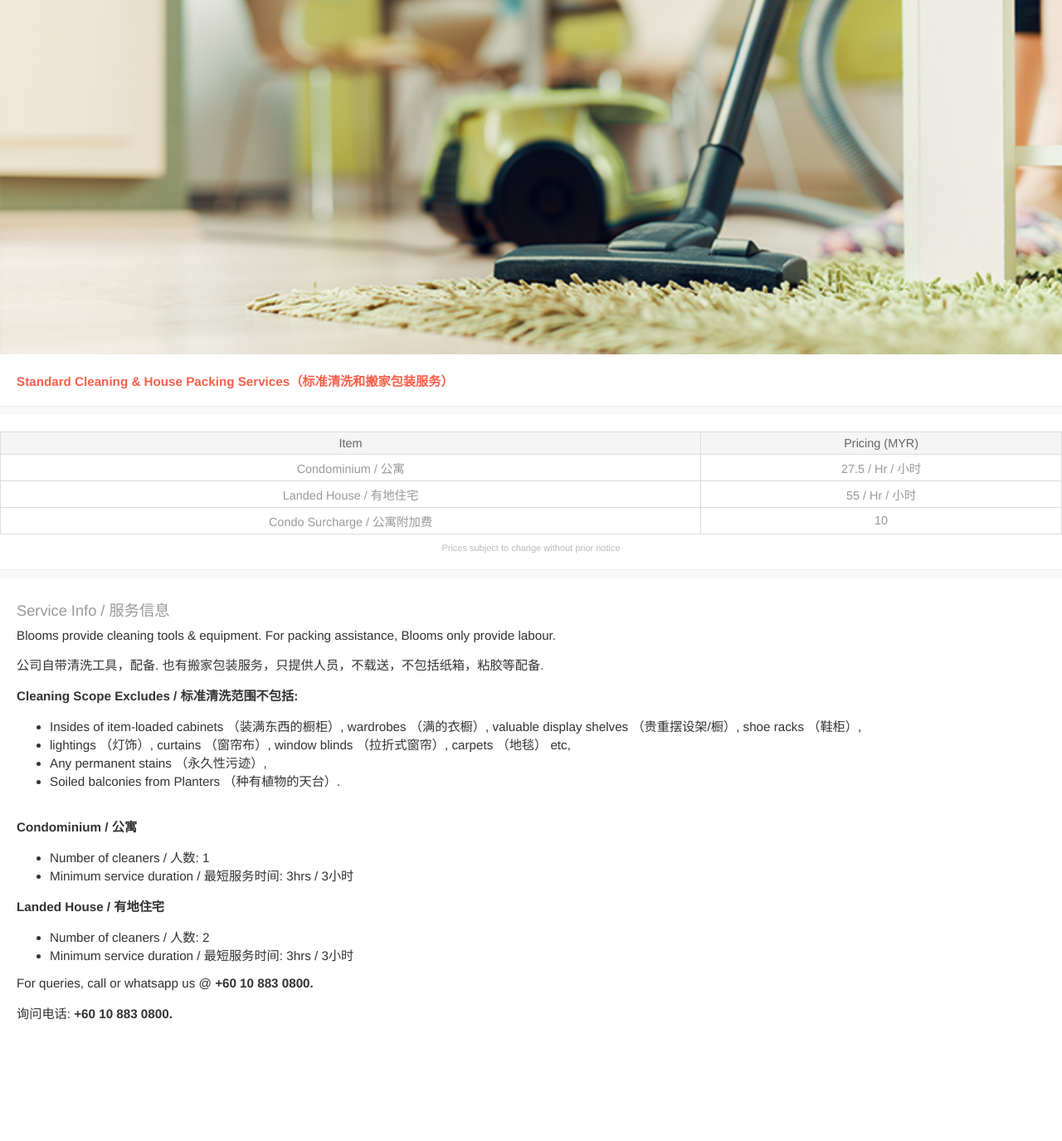
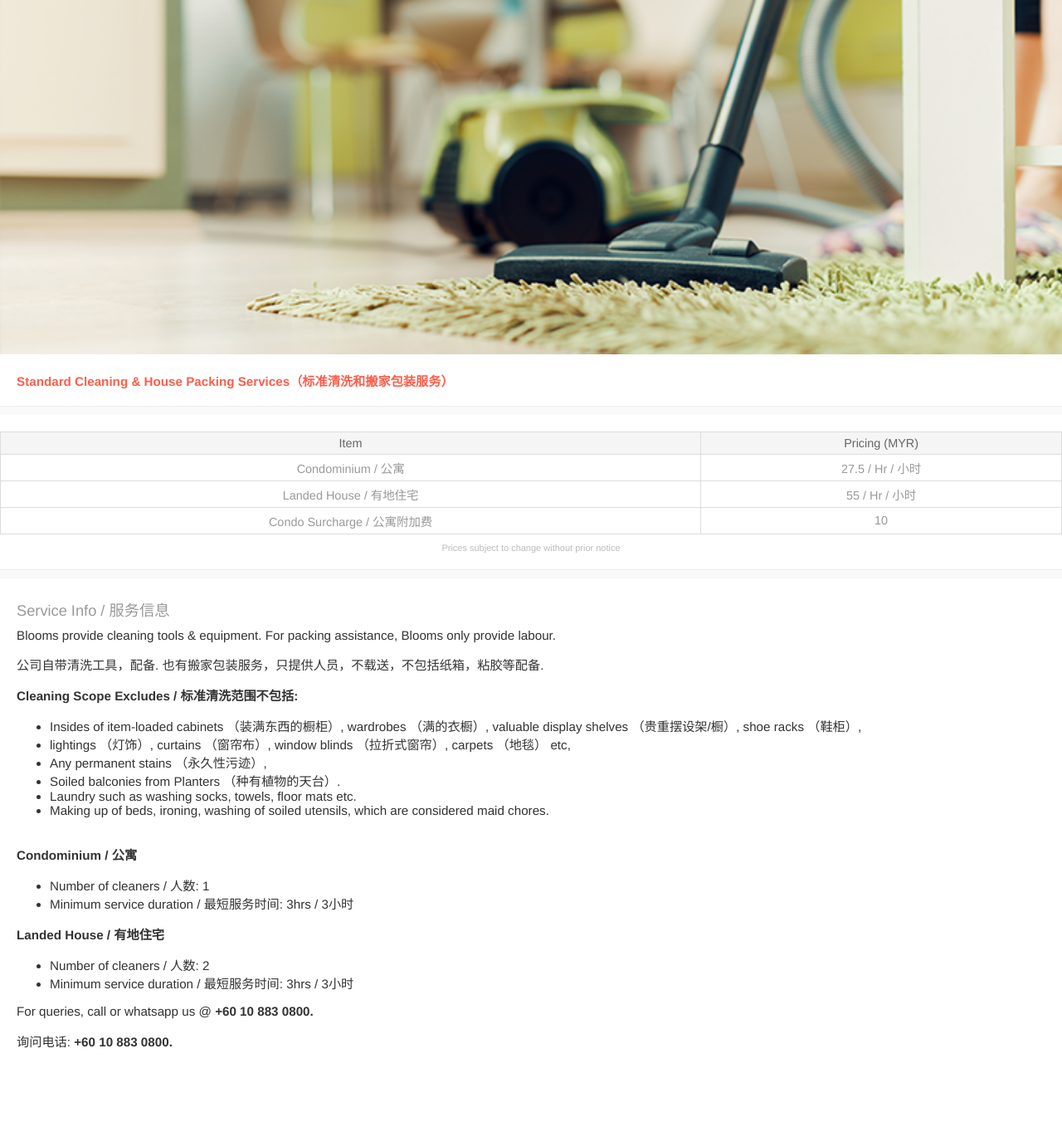
Before and after one commit to blooms-singapore/pages, a Jekyll site: the page built from en/services/myr/cleaning-standard.html, in a window 1280 px wide. Shown: the whole page at 83% size. Built offline with Jekyll 4.4.1, drawn with Linux system fonts in a browser that asks for light colours; before the commit the page ends 1341 px from its top, so only the background shows below that.

Commit message:
Update cleaning-standard.html

```diff
--- a/en/services/myr/cleaning-standard.html
+++ b/en/services/myr/cleaning-standard.html
@@ -48,7 +48,9 @@ layout: service
           <li>lightings （灯饰）, curtains （窗帘布）, window blinds （拉折式窗帘）, carpets （地毯） etc,</li>
           <li>Any permanent stains （永久性污迹）,</li>
           <li>Soiled balconies from Planters （种有植物的天台）.</li>
-          </ul>
+          <li>Laundry such as washing socks, towels, floor mats etc.</li>
+          <li>Making up of beds, ironing, washing of soiled utensils, which are considered maid chores.</li>
+</ul>
         <br>
         <p>
           <strong>Condominium / 公寓</strong>
```
